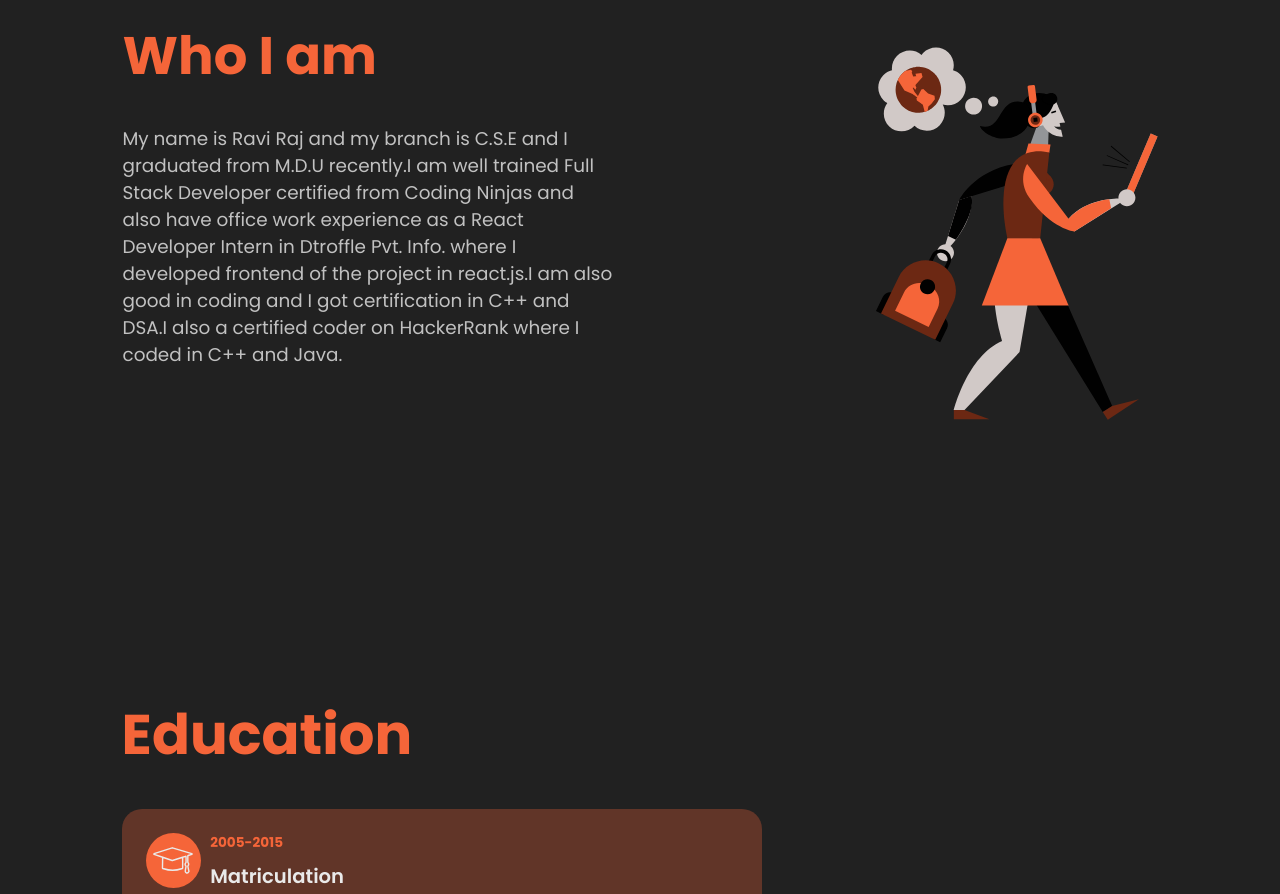
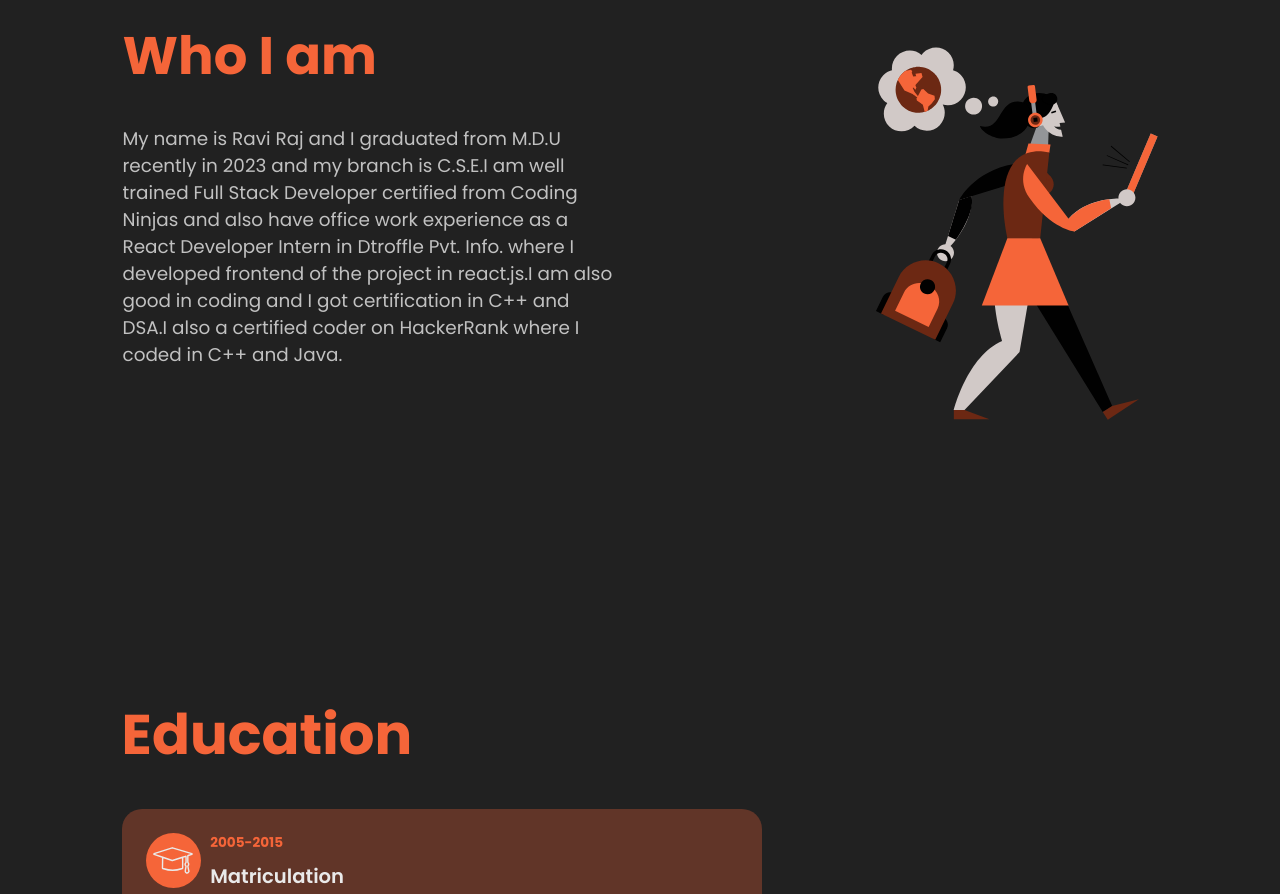
Before and after one commit to raviraj3214/react-portfolio, a React (Create React App) app: page / in a window 1280 px wide. Shown: the part 940-1834 px from the top of the page. Built offline with nearby package versions, Linux system fonts and the light colour scheme; a web font is replaced by a local one.

Commit message:
pipeline set completely

```diff
--- a/src/data/aboutData.js
+++ b/src/data/aboutData.js
@@ -1,5 +1,5 @@
 export const aboutData = {
     title: "Who I am",
-    description1: "My name is Ravi Raj and my branch is C.S.E and I graduated from M.D.U recently.I am well trained Full Stack Developer certified from Coding Ninjas and also have office work experience as a React Developer Intern in Dtroffle Pvt. Info. where I developed frontend of the project in react.js.I am also good in coding and I got certification in C++ and DSA.I also a certified coder on HackerRank where I coded in C++ and Java.",
+    description1: "My name is Ravi Raj and I graduated from M.D.U recently in 2023 and my branch is C.S.E.I am well trained Full Stack Developer certified from Coding Ninjas and also have office work experience as a React Developer Intern in Dtroffle Pvt. Info. where I developed frontend of the project in react.js.I am also good in coding and I got certification in C++ and DSA.I also a certified coder on HackerRank where I coded in C++ and Java.",
     image: 2
 }
```
